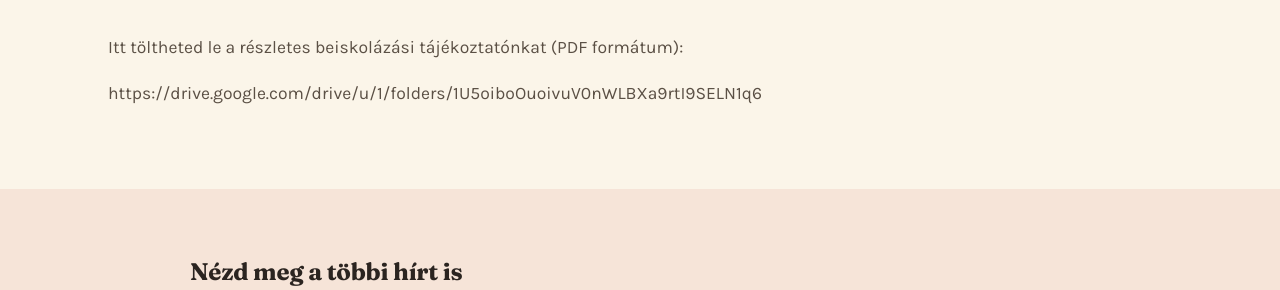
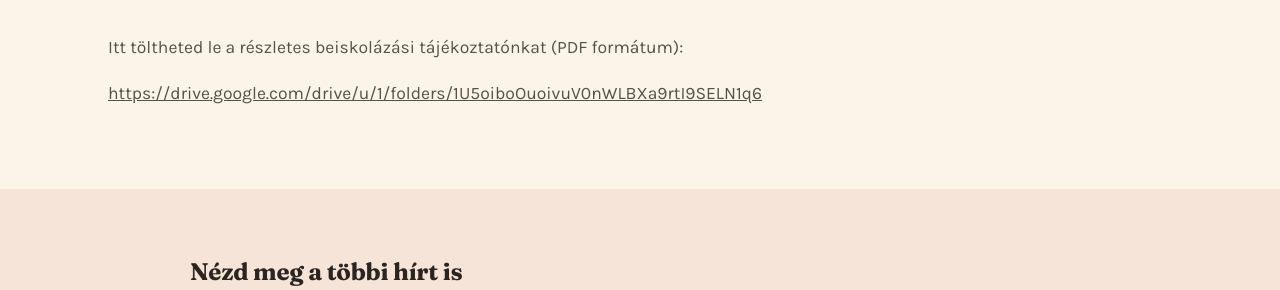
Before and after one commit to levukaa1337/levukaa1337.github.io, a Jekyll site: the page built from _posts/2026-10-08-részletes-beiskolázási-tájékoztató-letöltése.md, in a window 1280 px wide and 900 px high, scrolled down 700 px. Shown: the part 160-450 px from the top of the window. Built offline with Jekyll 4.4.1, drawn with Linux system fonts in a browser that asks for light colours.

Commit message:
Update Hír “2026-10-08-részletes-beiskolázási-tájékoztató-letöltése”

```diff
--- a/_posts/2026-10-08-részletes-beiskolázási-tájékoztató-letöltése.md
+++ b/_posts/2026-10-08-részletes-beiskolázási-tájékoztató-letöltése.md
@@ -7,4 +7,4 @@ thumbnail: /images/hirek/móricz-zsigmond-gimnázium-tiszakécske-szórólap.png
 ---
 Itt töltheted le a részletes beiskolázási tájékoztatónkat (PDF formátum):
 
-https://drive.google.com/drive/u/1/folders/1U5oiboOuoivuV0nWLBXa9rtI9SELN1q6
+<https://drive.google.com/drive/u/1/folders/1U5oiboOuoivuV0nWLBXa9rtI9SELN1q6>
```
